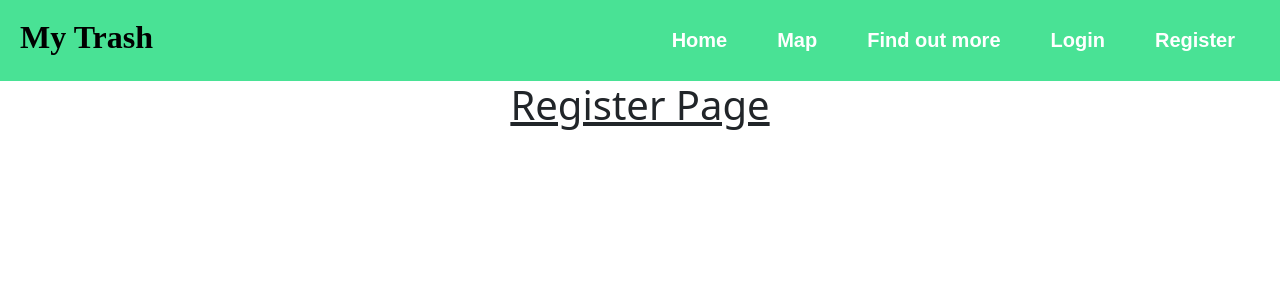
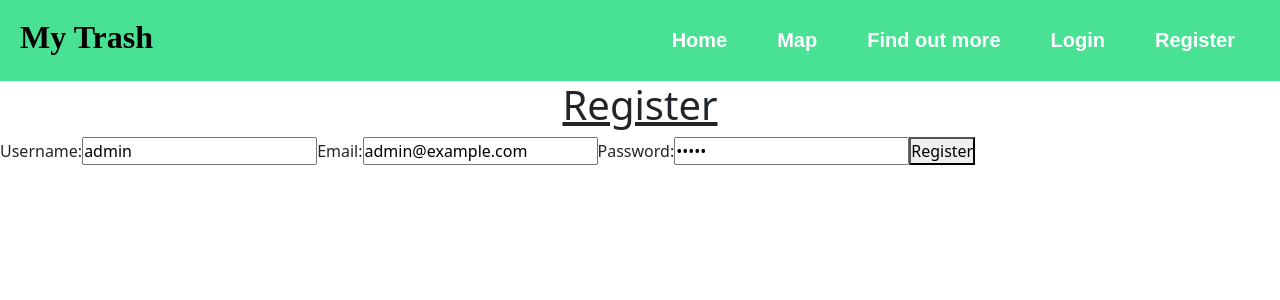
Before and after one commit to P4ND4P0W3R/myTrash, a React (Vite) app in the folder client/: page /register in a window 1280 px wide. Shown: the top 300 px of the page. Built offline with nearby package versions, Linux system fonts and the light colour scheme.

Commit message:
feat: Create register function

```diff
--- a/client/src/pages/Register.tsx
+++ b/client/src/pages/Register.tsx
@@ -1,11 +1,70 @@
-import NavBar from "../components/NavBar";
+import NavBar from '../components/NavBar';
+
+import { useEffect, useState } from 'react';
+import axios from 'axios';
+
 const Register = () => {
+	const [username, setUsername] = useState('admin');
+	const [email, setEmail] = useState('admin@example.com');
+	const [password, setPassword] = useState('admin');
+
+	useEffect(() => {
+		document.title = 'Register';
+	}, []);
+
+	const register = async (event: { preventDefault: () => void }) => {
+		event.preventDefault();
+		try {
+			await axios.post('http://localhost:3000/register', {
+				email,
+				password,
+				username,
+			});
+
+			alert('Registered successfully');
+
+			// Handle the response as needed
+		} catch (error) {
+			console.error('Error fetching data:', error);
+			alert('Failed to register');
+		}
+	};
+
 	return (
 		<>
 			<NavBar />
-        <div>
-            <h1>Register Page</h1>
-            {/* Ajoutez ici le contenu de votre page */}
+			<div className="form-container">
+				<h1>Register</h1>
+				<form onSubmit={register}>
+					<label htmlFor="username">Username:</label>
+					<input
+						type="text"
+						id="username"
+						value={username}
+						onChange={(e) => setUsername(e.target.value)}
+						required
+					/>
+
+					<label htmlFor="email">Email:</label>
+					<input
+						type="email"
+						id="email"
+						value={email}
+						onChange={(e) => setEmail(e.target.value)}
+						required
+					/>
+
+					<label htmlFor="password">Password:</label>
+					<input
+						type="password"
+						id="password"
+						value={password}
+						onChange={(e) => setPassword(e.target.value)}
+						required
+					/>
+
+					<button type="submit">Register</button>
+				</form>
 			</div>
 		</>
 	);
```
Also changed, not shown: 1 other file (tests, documents, lock files or other folders). Lines whose indentation alone changed are shown as unchanged.
